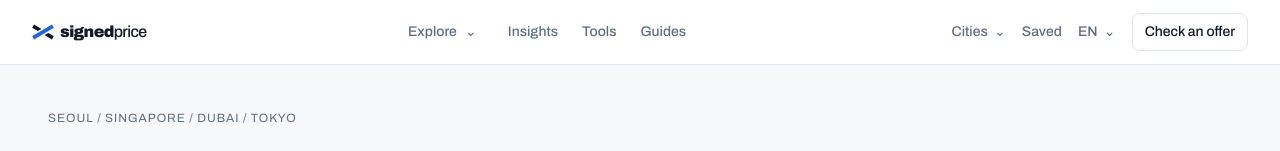
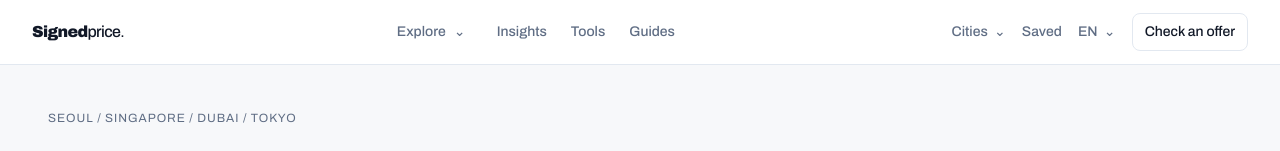
Before and after one commit to 007shp18-dot/koreahomeguide, a Next.js app in the folder v2/apps/web/: page / in a window 1280 px wide. Shown: the top 151 px of the page. Built offline with nearby package versions, Linux system fonts and the light colour scheme.

Commit message:
Apply approved Signedprice. cobalt-dot wordmark

```diff
--- a/v2/apps/web/components/brand-mark.tsx
+++ b/v2/apps/web/components/brand-mark.tsx
@@ -49,10 +49,10 @@ export function BrandWordmark({ compact = false, inverted = false }: BrandWordma
 
   return (
     <span className={modifiers.join(' ')} data-brand-wordmark="true">
-      <BrandMark inverted={inverted} size={compact ? 22 : 28} />
       <span className="brand-wordmark__type">
-        <span className="brand-wordmark__signed">signed</span>
+        <span className="brand-wordmark__signed">Signed</span>
         <span className="brand-wordmark__price">price</span>
+        <span className="brand-wordmark__dot" aria-hidden="true">.</span>
       </span>
     </span>
   );
```
